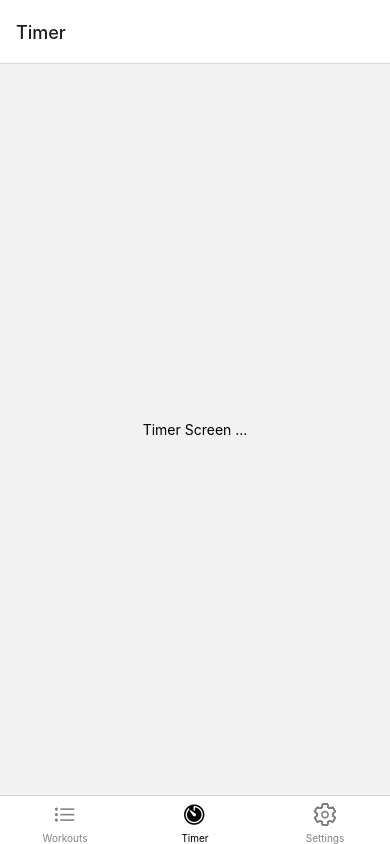
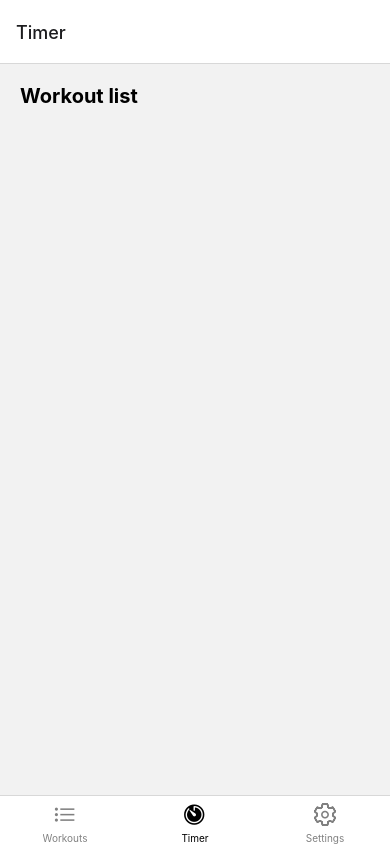
Before and after one commit to marcterradas/timers-exercises-series, a React Native app: screen /Timer in a window 390 px wide. Built offline with nearby package versions, Linux system fonts and the light colour scheme.

Commit message:
feat: :sparkles: timers page, print workouts

```diff
--- a/src/pages/Timer.jsx
+++ b/src/pages/Timer.jsx
@@ -1,11 +1,15 @@
 import { React, useEffect, useState } from "react";
-import { View, Text } from "react-native";
+import { ScrollView, View, Text } from "react-native";
+import { useTranslation } from "react-i18next";
 
 import WorkoutElement from "../components/WorkoutElement";
 
 import { getWorkouts } from "../logic/workout";
 
+import styles from "../styles/workout.styles";
+
 const TimerScreen = () => {
+  const { t } = useTranslation();
   const [workoutsElements, setWorkoutsElements] = useState([]);
 
   async function openWorkout(index) {}
@@ -35,8 +39,13 @@ const TimerScreen = () => {
   useEffect(loadWorkouts, []);
 
   return (
-    <View style={{ flex: 1, alignItems: "center", justifyContent: "center" }}>
-      <Text>Timer Screen ...</Text>
+    <View style={styles.container}>
+      <ScrollView style={styles.subContainer}>
+        <View>
+          <Text style={styles.title}>{t("workout_list")}</Text>
+        </View>
+        <View>{workoutsElements}</View>
+      </ScrollView>
     </View>
   );
 };
```
